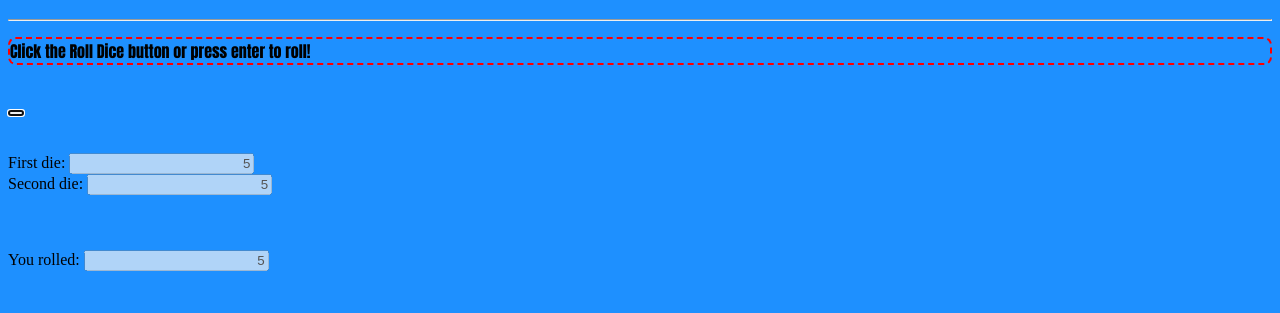
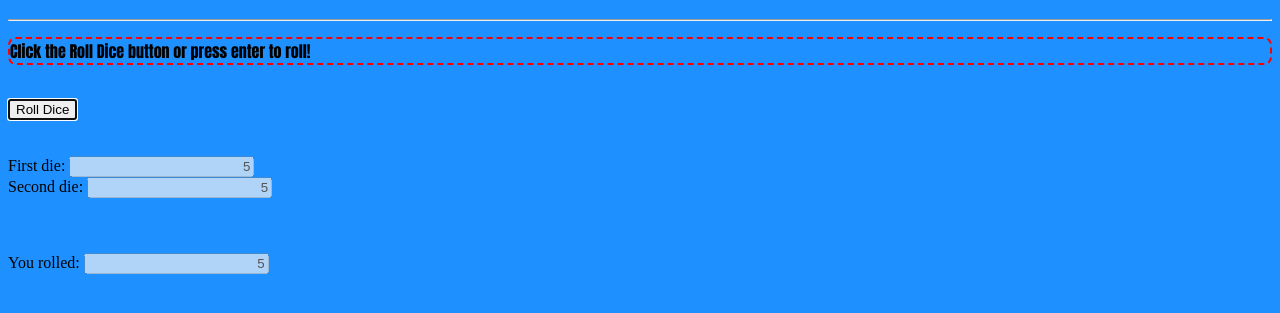
Before and after one commit to mcclint50/DiceRollerCJM, a plain HTML site: page index.html in a window 1280 px wide. Shown: the part 73-386 px from the top of the page. Drawn offline with Linux system fonts and the light colour scheme.

Commit message:
Fixed button

```diff
--- a/index.html
+++ b/index.html
@@ -16,7 +16,7 @@
         <hr>
         <p>Click the Roll Dice button or press enter to roll!</p>
         <br>
-        <button type="button" onclick="RollDice()" autofocus></button>
+        <button type="button" onclick="RollDice()" autofocus>Roll Dice</button>
         <br>
         <br>
         <br>
```
